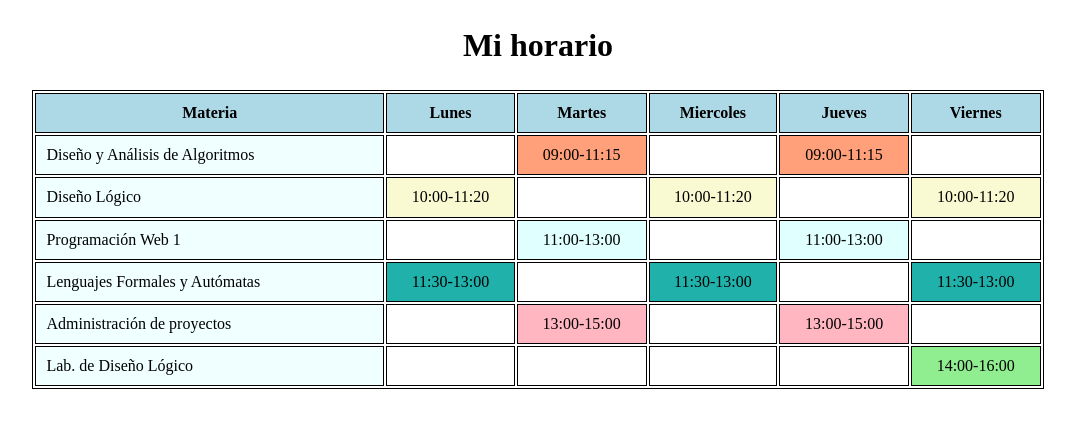
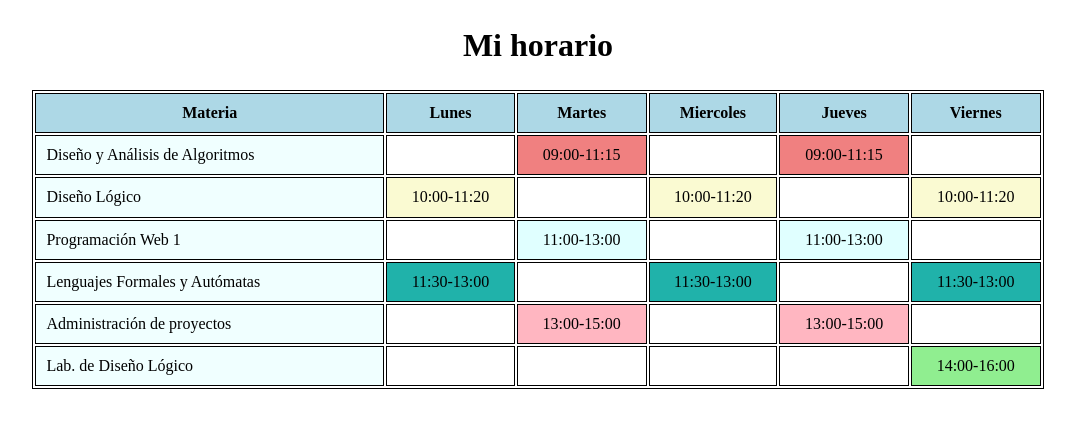
Before and after one commit to MarMontejo04/programacionWeb1, a PHP site: page / in a window 1280 px wide. Shown: the top 428 px of the page, without its empty margins (102-1177 px from the left). Run offline with PHP 8.4, Linux system fonts and the light colour scheme.

Commit message:
Mi horario

```diff
--- a/Mi_horario/estilos.css
+++ b/Mi_horario/estilos.css
@@ -37,7 +37,7 @@
     background-color: lightseagreen;
 }
 .disenoyanalisis{
-    background-color: lightsalmon;
+    background-color: lightcoral;
 }
 .administracion{
     background-color: lightpink;
```
